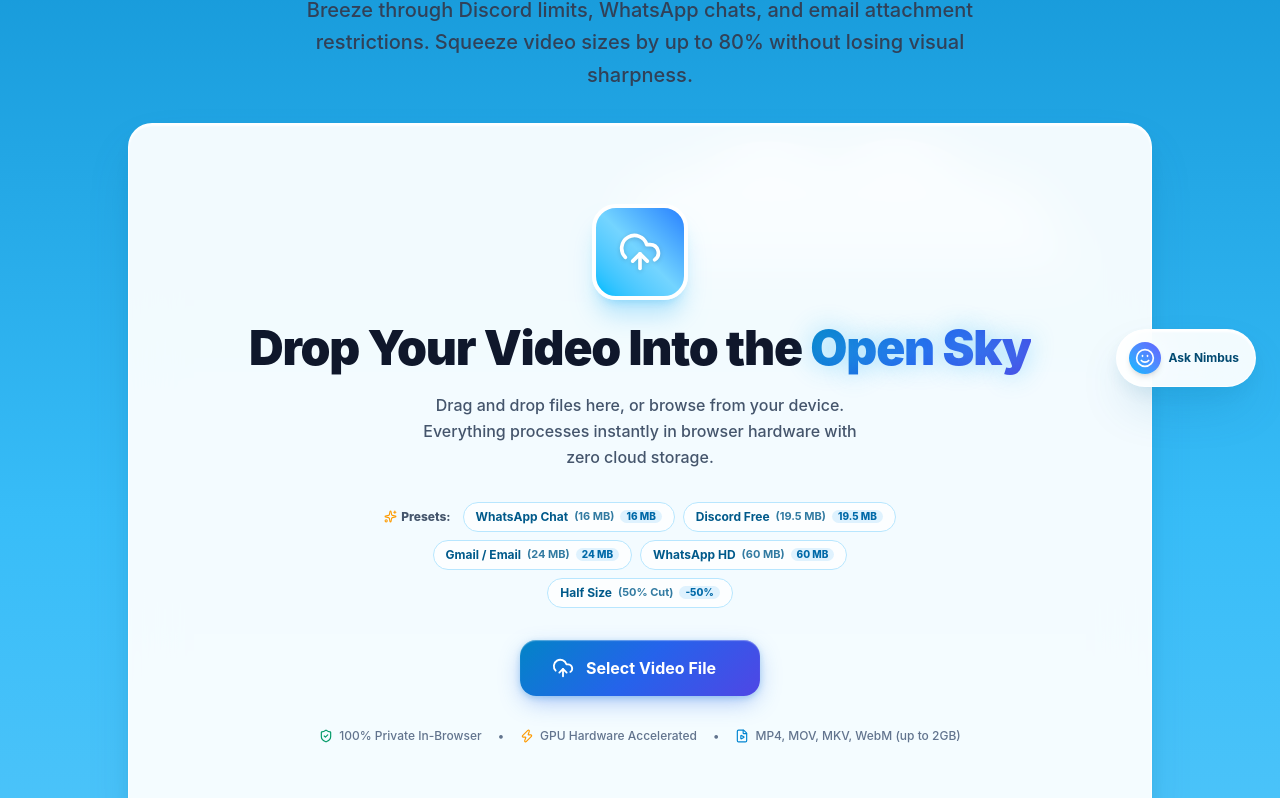
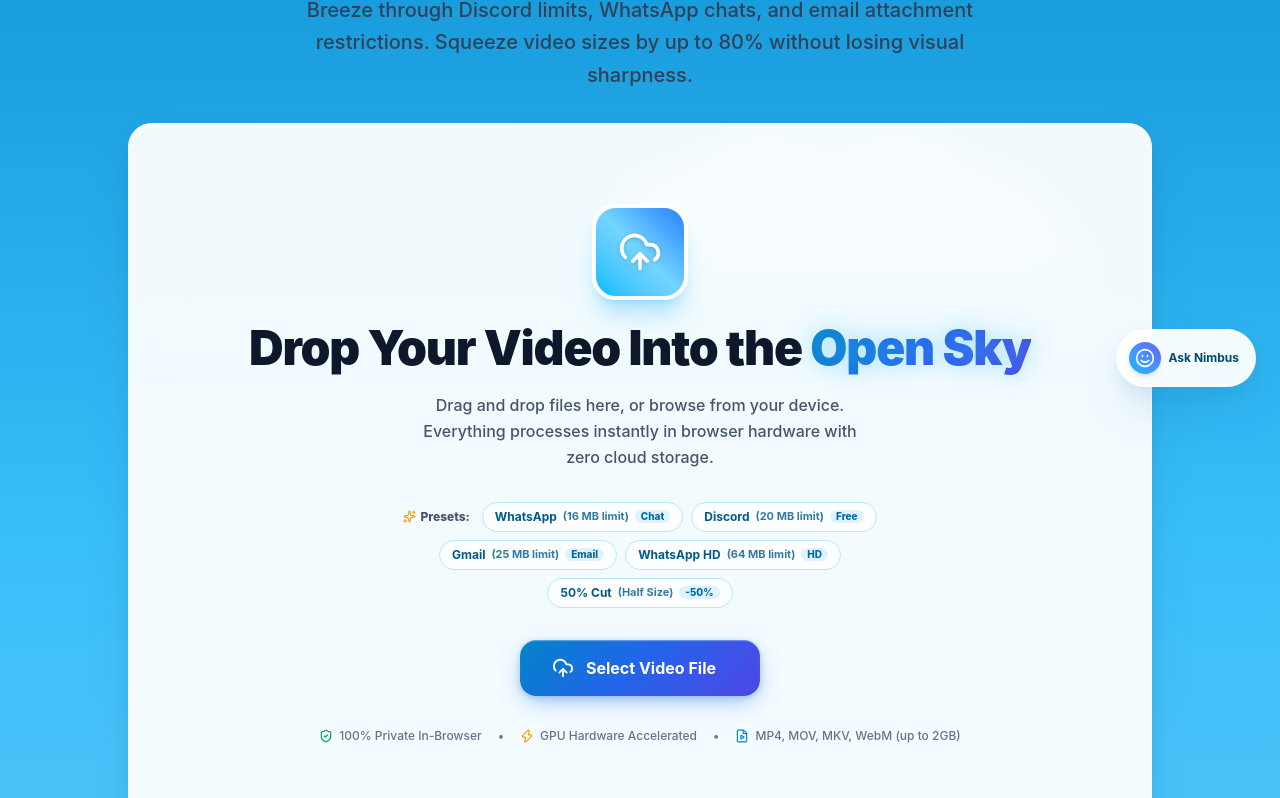
Before and after one commit to ayankar741121pc-ops/Nova-Compressor, a React (Vite) app: page / in a window 1280 px wide. Shown: the part 389-1187 px from the top of the page. Built offline with nearby package versions, Linux system fonts and the light colour scheme.

Commit message:
fix: polish initial preset badges and labels

```diff
--- a/src/App.tsx
+++ b/src/App.tsx
@@ -1297,11 +1297,11 @@ interface DynamicPreset {
 const getPresetsForFile = (fileSizeInBytes: number | null): DynamicPreset[] => {
   if (!fileSizeInBytes || fileSizeInBytes <= 0) {
     return [
-      { id: 'wa-16', label: '16 MB', platform: 'WhatsApp Chat', sizeMb: '16', reductionPct: 0, description: 'Universal WhatsApp 16 MB status & chat upload limit', badge: '16 MB' },
-      { id: 'discord-20', label: '19.5 MB', platform: 'Discord Free', sizeMb: '19.5', reductionPct: 0, description: 'Fits Discord 20 MB free upload limit', badge: '19.5 MB' },
-      { id: 'email-25', label: '24 MB', platform: 'Gmail / Email', sizeMb: '24', reductionPct: 0, description: 'Fits Gmail & Outlook 25 MB attachment cap', badge: '24 MB' },
-      { id: 'wa-64', label: '60 MB', platform: 'WhatsApp HD', sizeMb: '60', reductionPct: 0, description: 'WhatsApp HD 64 MB media limit', badge: '60 MB' },
-      { id: 'save-50', label: '50% Cut', platform: 'Half Size', sizeMb: '50', reductionPct: 50, description: 'Halves video file size with crisp clarity', badge: '-50%' }
+      { id: 'wa-16', label: '16 MB limit', platform: 'WhatsApp', sizeMb: '16', reductionPct: 0, description: 'Universal WhatsApp 16 MB status & chat upload limit', badge: 'Chat' },
+      { id: 'discord-20', label: '20 MB limit', platform: 'Discord', sizeMb: '19.5', reductionPct: 0, description: 'Fits Discord 20 MB free upload limit', badge: 'Free' },
+      { id: 'email-25', label: '25 MB limit', platform: 'Gmail', sizeMb: '24', reductionPct: 0, description: 'Fits Gmail & Outlook 25 MB attachment cap', badge: 'Email' },
+      { id: 'wa-64', label: '64 MB limit', platform: 'WhatsApp HD', sizeMb: '60', reductionPct: 0, description: 'WhatsApp HD 64 MB media limit', badge: 'HD' },
+      { id: 'save-50', label: 'Half Size', platform: '50% Cut', sizeMb: '50', reductionPct: 50, description: 'Halves video file size with crisp clarity', badge: '-50%' }
     ];
   }
 
```
